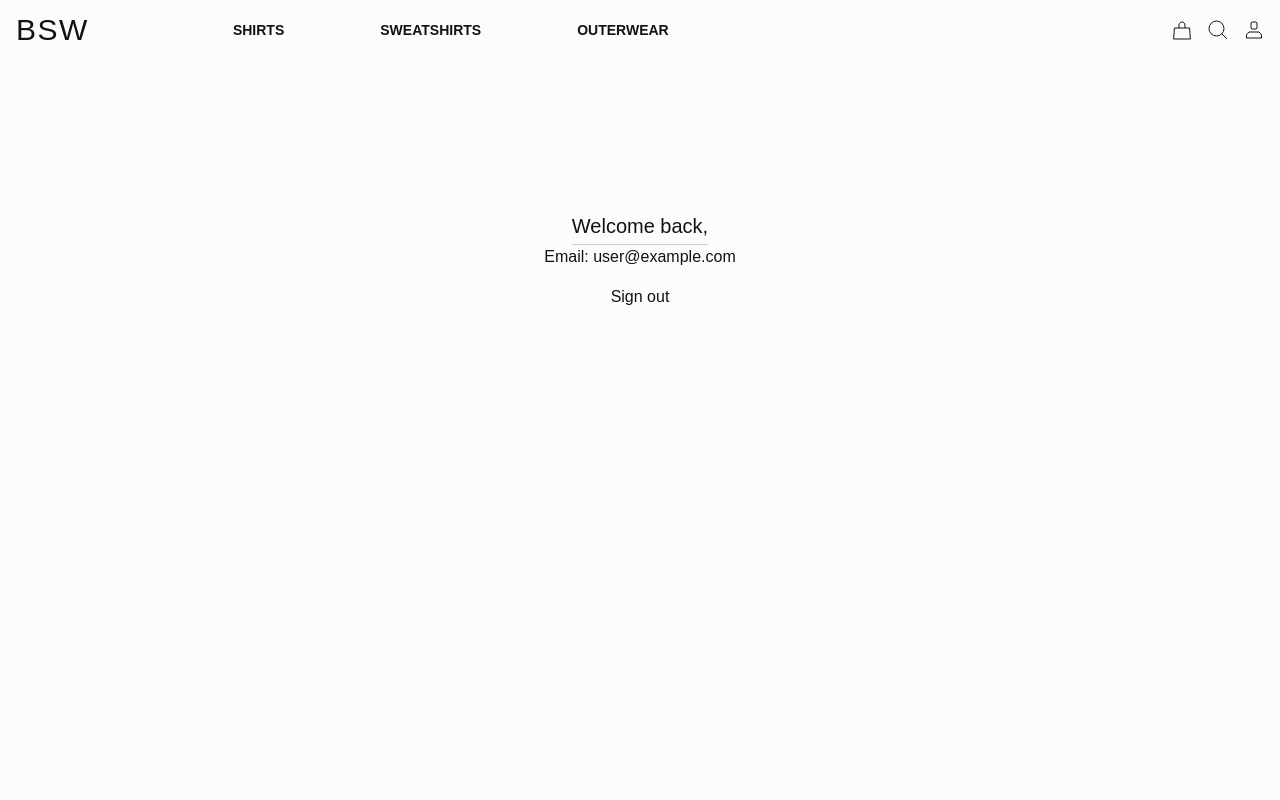
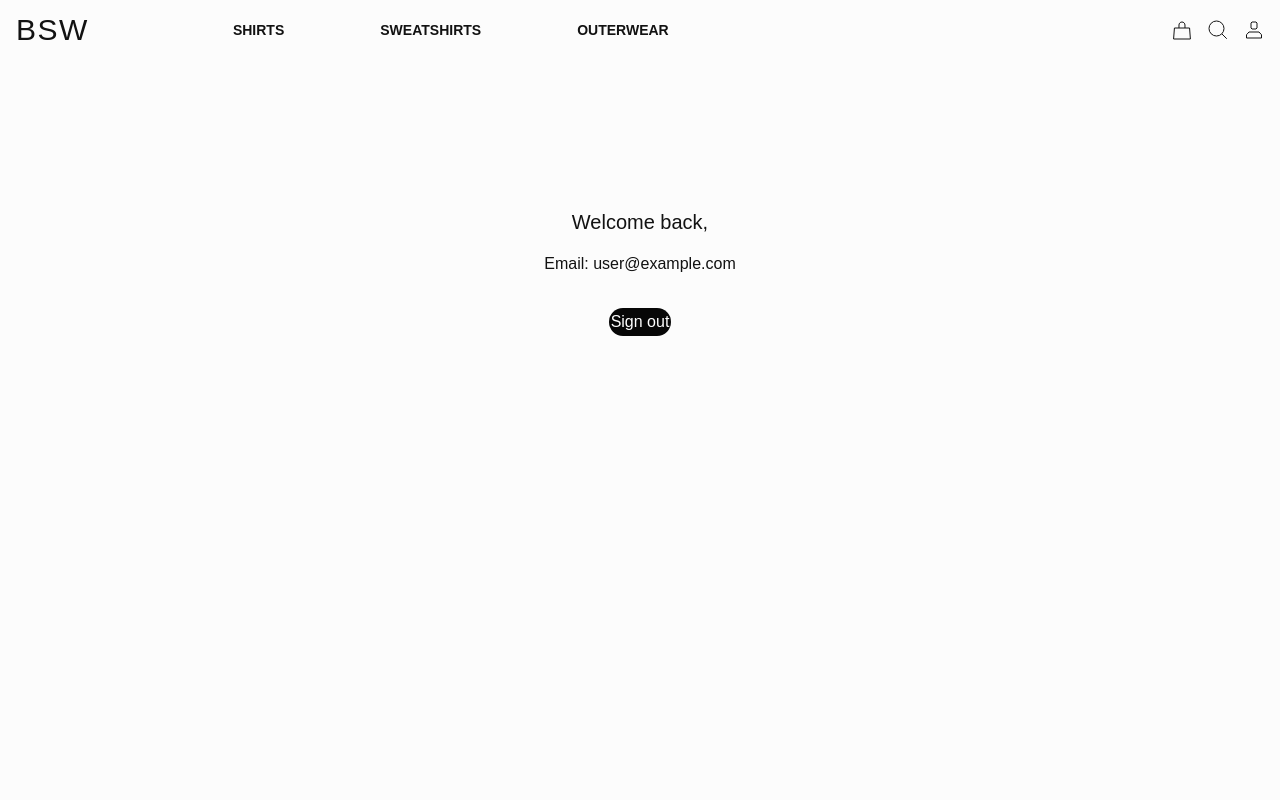
Before and after one commit to duncanmatt/ecomm_next, a Next.js app: page /Profile in a window 1280 px wide. Shown: the top 800 px of the page. Built offline with nearby package versions, Linux system fonts and the light colour scheme; no server answers; sample sign-in values are in the browser's storage.

Commit message:
profile styling

```diff
--- a/src/pages/Profile.tsx
+++ b/src/pages/Profile.tsx
@@ -17,15 +17,20 @@ const Profile = () => {
         <Layout>
           <div className='mt-[160px] px:1rem md:px-3rem'>
             <div className='py-3rem flex flex-col items-center justify-center'>
-              <div className='border-b-1 border-75 py-1 text-xl'>
+              <div className='text-xl'>
                 Welcome back,{' '}
                 <span className='font-semibold'>
                   {profile.firstName} {profile.lastName}
                 </span>
               </div>
-              <div>Email: {session.user?.email}</div>
+              <div className='py-1rem'>Email: {session.user?.email}</div>
               <div className='py-1rem'>
-                <button onClick={() => signOut()}>Sign out</button>
+                <button
+                  className='border-2 border-transparent text-bold w-full rounded-reg text-white bg-5 hover:bg-50 hover:text-5'
+                  onClick={() => signOut()}
+                >
+                  Sign out
+                </button>
               </div>
             </div>
           </div>
```
